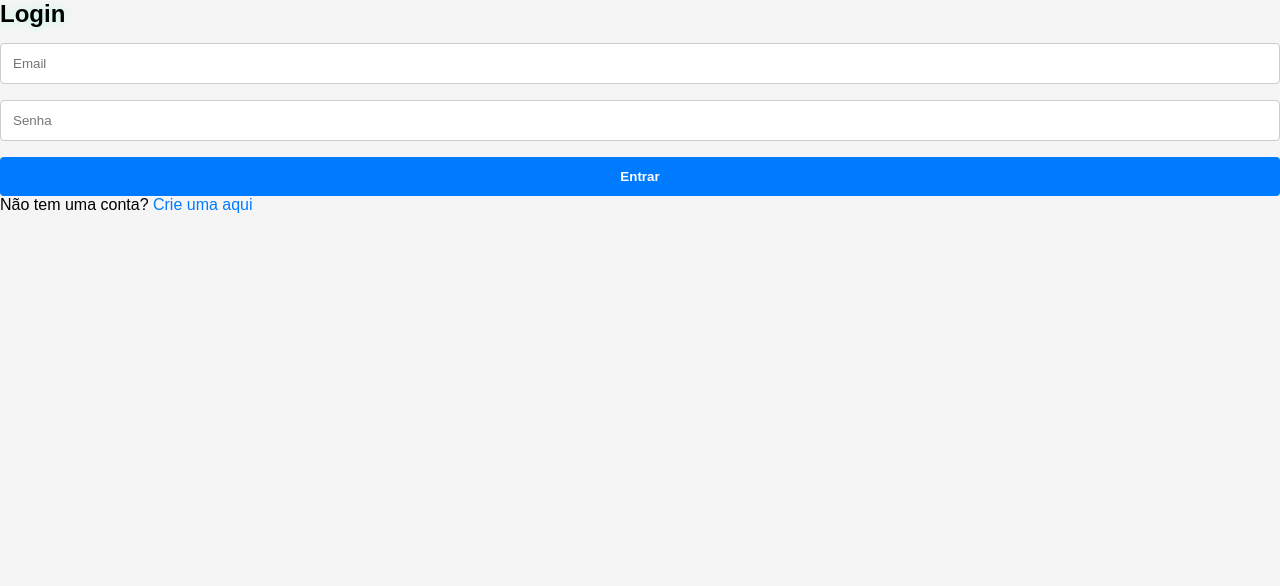
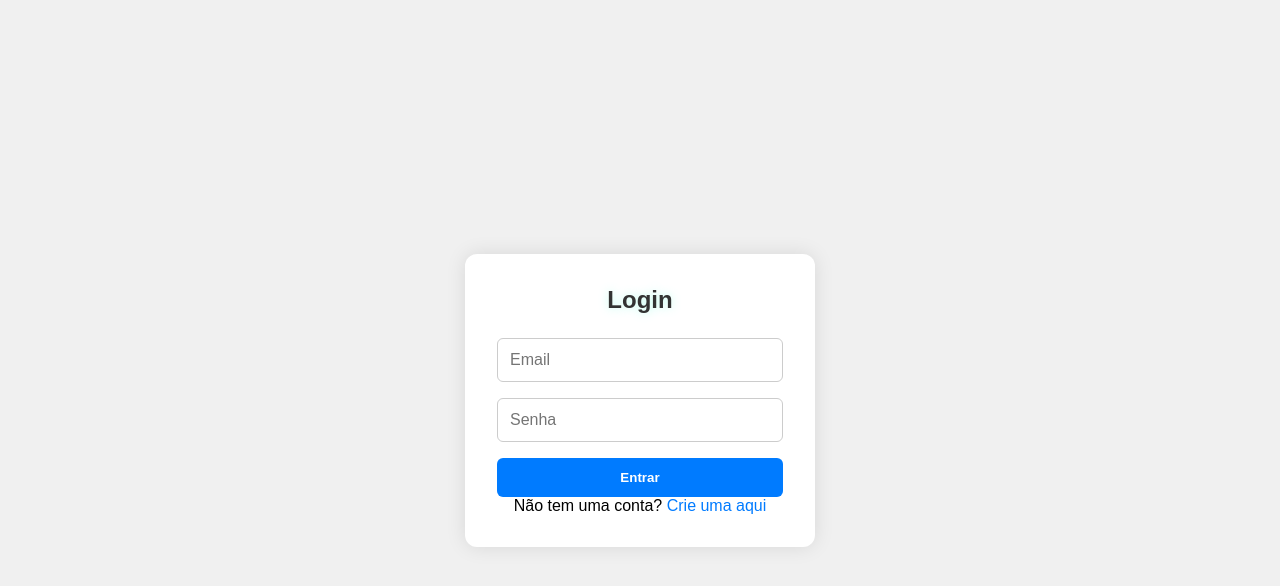
Before and after one commit to Caioon/SiteCarrinho, a React (Vite) app: page /login in a window 1280 px wide. Shown: the top 586 px of the page. Built offline with nearby package versions, Linux system fonts and the light colour scheme.

Commit message:
Corrigindo tela de login e criar login

```diff
--- a/src/pages/login/criarLogin.jsx
+++ b/src/pages/login/criarLogin.jsx
@@ -1,7 +1,6 @@
 import React from 'react';
 import { useNavigate } from 'react-router';
 import './login.css';
-
 
 export default function CriarLogin() {
   const navigate = useNavigate();
@@ -12,13 +11,21 @@ export default function CriarLogin() {
   };
 
   return (
-    <div>
+    <div className="container">
+      <div className="form-box">
         <h2>Criar Conta</h2>
         <form onSubmit={handleCadastro}>
           <input type="email" placeholder="Email" required />
           <input type="password" placeholder="Senha" required />
           <button type="submit">Cadastrar</button>
         </form>
+        <p>
+          Já tem uma conta?{' '}
+          <span className="link" onClick={() => navigate('/login')}>
+            Faça login
+          </span>
+        </p>
+      </div>
     </div>
   );
 }
--- a/src/pages/login/login.css
+++ b/src/pages/login/login.css
@@ -9,10 +9,15 @@
 .form-box {
   background: white;
   padding: 2rem;
-  border-radius: 8px;
-  box-shadow: 0px 0px 10px rgba(0,0,0,0.1);
-  width: 300px;
+  border-radius: 12px;
+  box-shadow: 0px 0px 20px rgba(0, 0, 0, 0.1);
+  width: 350px;
   text-align: center;
+}
+
+h2 {
+  margin-bottom: 1.5rem;
+  color: #333;
 }
 
 input {
@@ -20,7 +25,8 @@ input {
   padding: 0.75rem;
   margin-bottom: 1rem;
   border: 1px solid #ccc;
-  border-radius: 4px;
+  border-radius: 6px;
+  font-size: 1rem;
 }
 
 button {
@@ -30,19 +36,20 @@ button {
   border: none;
   color: white;
   font-weight: bold;
-  border-radius: 4px;
+  border-radius: 6px;
   cursor: pointer;
+  transition: background-color 0.3s;
 }
 
 button:hover {
   background-color: #0056b3;
 }
 
-a {
+.link {
   color: #007bff;
   cursor: pointer;
 }
 
-a:hover {
+.link:hover {
   text-decoration: underline;
 }
--- a/src/pages/login/login.jsx
+++ b/src/pages/login/login.jsx
@@ -11,7 +11,8 @@ export default function Login() {
   };
 
   return (
-    <div>
+    <div className="container">
+      <div className="form-box">
         <h2>Login</h2>
         <form onSubmit={handleLogin}>
           <input type="email" placeholder="Email" required />
@@ -19,8 +20,12 @@ export default function Login() {
           <button type="submit">Entrar</button>
         </form>
         <p>
-        Não tem uma conta? <a onClick={() => navigate('/criarLogin')}>Crie uma aqui</a>
+          Não tem uma conta?{' '}
+          <span className="link" onClick={() => navigate('/criarLogin')}>
+            Crie uma aqui
+          </span>
         </p>
+      </div>
     </div>
   );
 }
```
Lines whose indentation alone changed are shown as unchanged.
